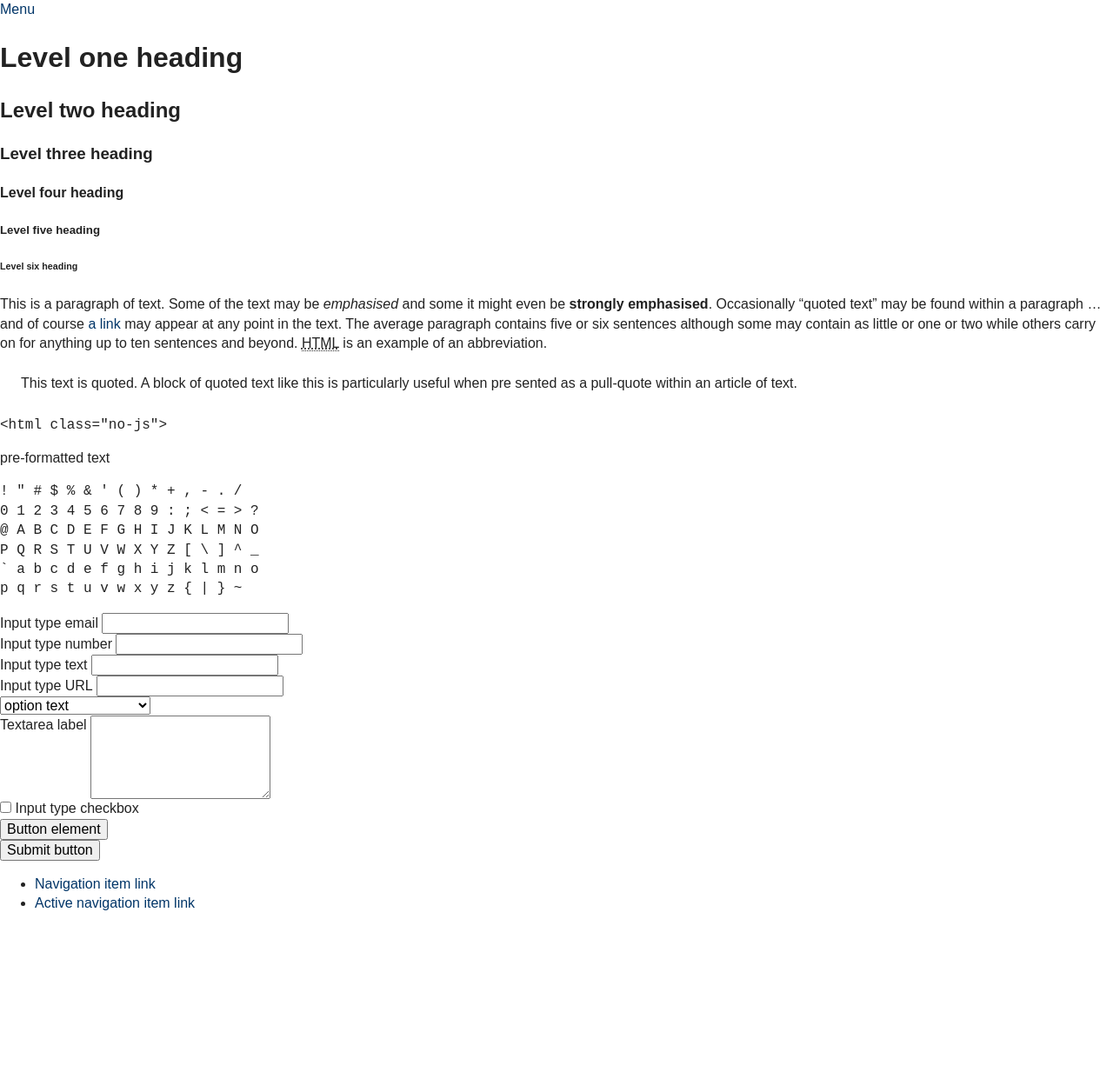
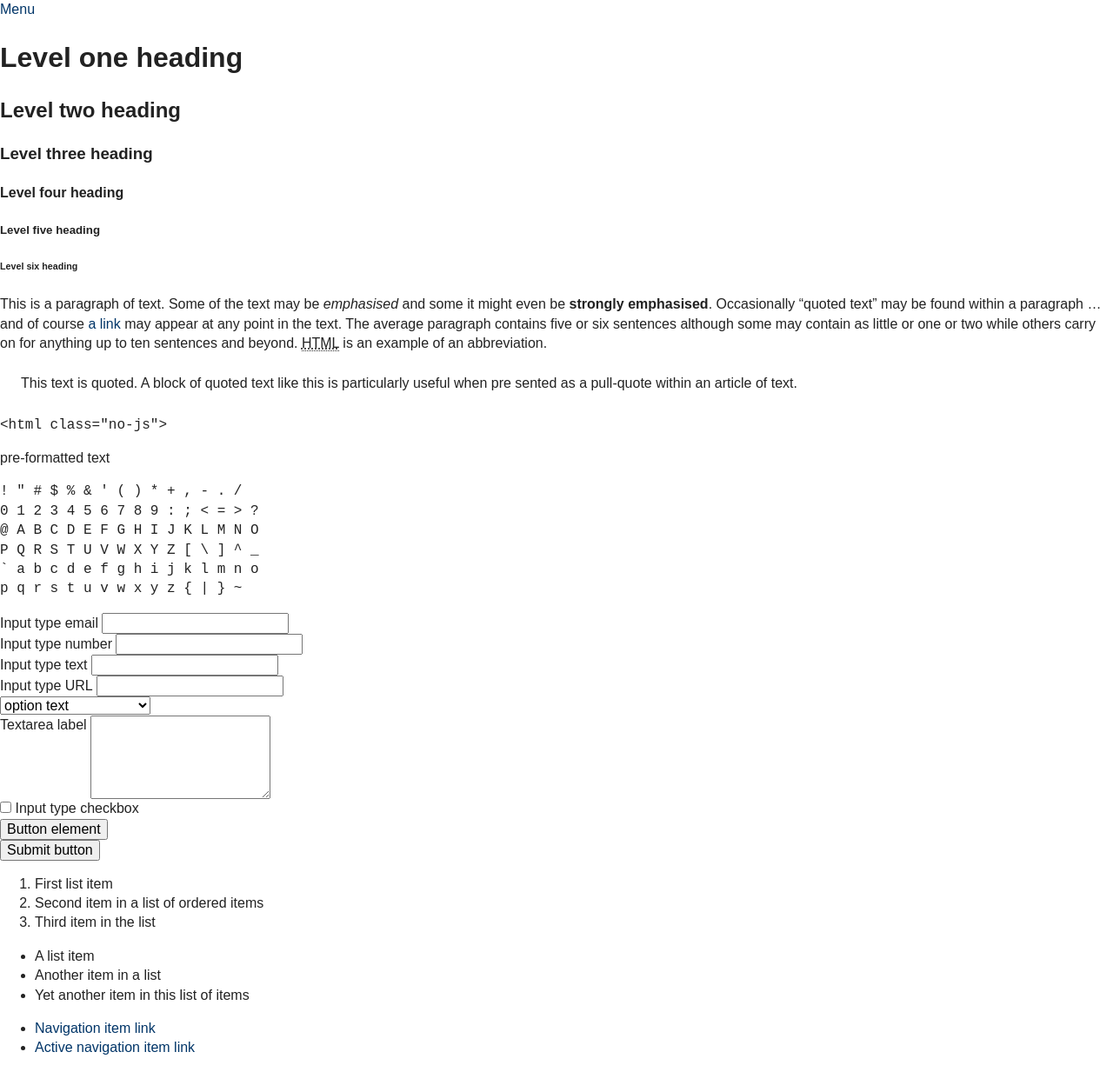
Before and after one commit to SteveBarnett/Front-end-Style-Guide, a Jekyll site: the page built from index.html, in a window 1280 px wide. Shown: the whole page at 87% size. Built offline with Jekyll 4.4.1, drawn with Linux system fonts in a browser that asks for light colours; Markdown is read by kramdown in place of the engine named in the settings; before the commit the page ends 1066 px from its top, so only the background shows below that.

Commit message:
Added lists - ol and ul

```diff
--- /dev/null
+++ b/_includes/list-ordered.html
@@ -0,0 +1,5 @@
+<ol>
+  <li>First list item</li>
+  <li>Second item in a list of ordered items</li>
+  <li>Third item in the list</li>
+</ol>
--- /dev/null
+++ b/_includes/list-unordered.html
@@ -0,0 +1,5 @@
+<ul>
+  <li>A list item</li>
+  <li>Another item in a list</li>
+  <li>Yet another item in this list of items</li>
+</ul>
--- a/_layouts/default.html
+++ b/_layouts/default.html
@@ -59,6 +59,9 @@
           {% include button.html %} <br />
           {% include submit.html %} <br />
         </form>
+
+        {% include list-ordered.html %}
+        {% include list-unordered.html %}
       </main>
 
       {% include footer.html %}
```
